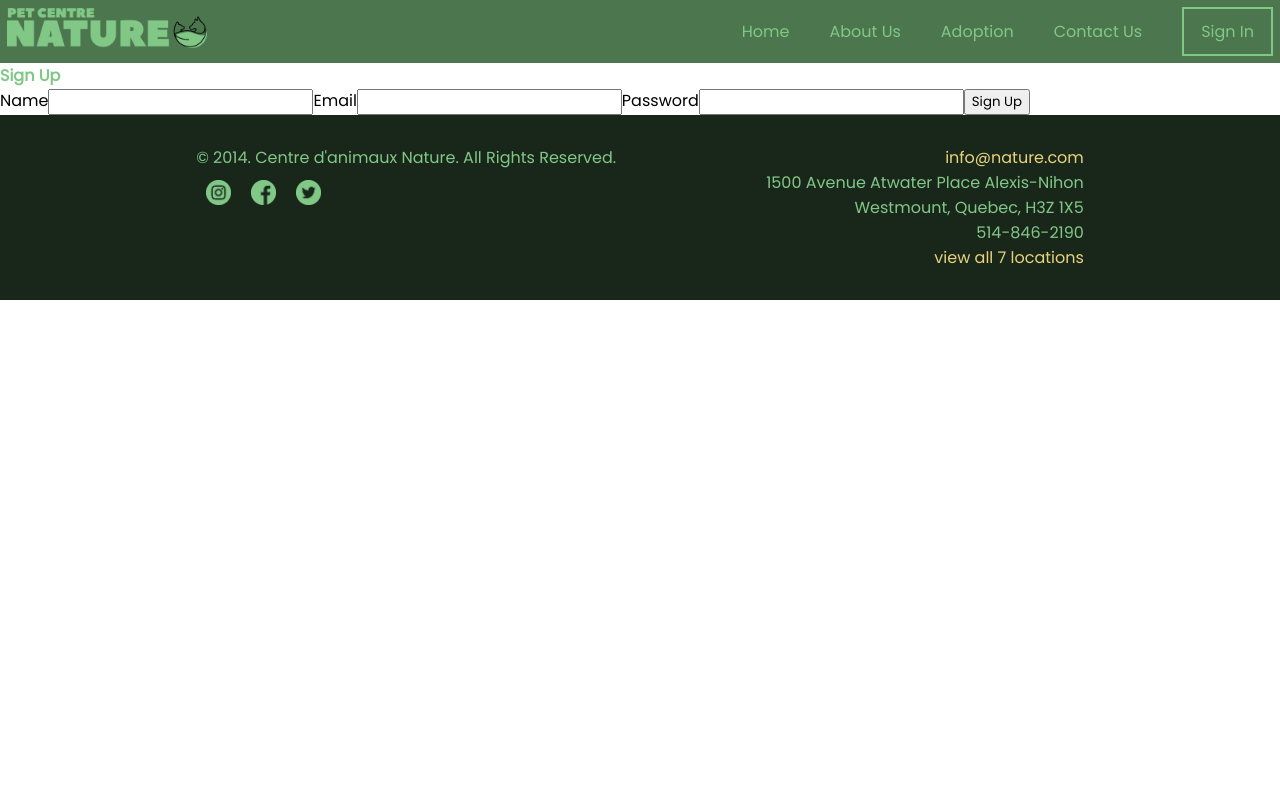
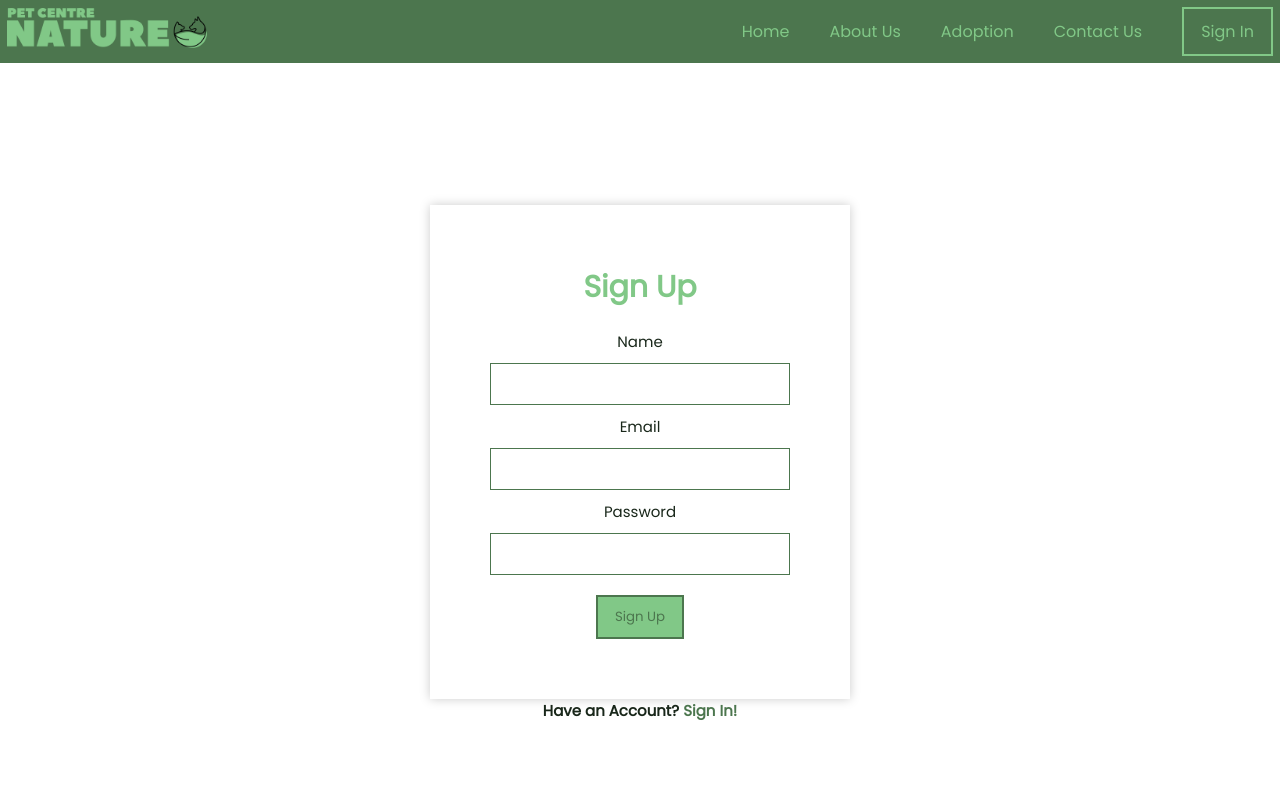
Before and after one commit to sarahghossen/Nature-Re-Brand, a React (Create React App) app in the folder frontend/: page /sign-up in a window 1280 px wide. Shown: the top 800 px of the page. Built offline with nearby package versions, Linux system fonts and the light colour scheme.

Commit message:
css sign up

```diff
--- a/frontend/src/AboutUs.js
+++ b/frontend/src/AboutUs.js
@@ -8,7 +8,7 @@ const AboutUs = () => {
       <H1Div>
         <H1>About Us</H1>
         <BigP>
-          W Since first opening our doors in 1985, Nature Pet Centers has always
+          Since first opening our doors in 1985, Nature Pet Centers has always
           been considered as leaders in the Pet Industry.
         </BigP>
       </H1Div>
@@ -37,10 +37,10 @@ const AboutUs = () => {
             friendly atmosphere. At Nature Pet Centers, we’re not just Animal
             Lovers.
           </P>
-          <P>
+          <H3>
             Are you ready to see our adorable animals available for adoption?
             They're waiting for you!
-          </P>
+          </H3>
           <ViewButton>View Now</ViewButton>
         </AboutUsDiv3>
         <ImgDiv>
@@ -121,10 +121,16 @@ const H1 = styled.h1`
   margin-bottom: 20px;
 `;
 
-const H2 = styled.h1`
+const H2 = styled.h2`
   font-size: 30px;
   margin-bottom: 30px;
   color: var(--secondary-color);
 `;
 
+const H3 = styled.h3`
+  font-size: 19px;
+  margin-bottom: 30px;
+  color: var(--secondary-color);
+`;
+
 export default AboutUs;
--- a/frontend/src/userAuth/SignIn.js
+++ b/frontend/src/userAuth/SignIn.js
@@ -79,7 +79,7 @@ const SignInForm = styled.form`
   flex-direction: column;
   justify-content: center;
   align-items: center;
-  padding: 80px 60px 80px 60px;
+  padding: 60px;
 `;
 
 const Label = styled.label`
--- a/frontend/src/userAuth/SignUp.js
+++ b/frontend/src/userAuth/SignUp.js
@@ -34,33 +34,104 @@ const SignUp = ({ userData, setUserData }) => {
   };
 
   return (
-    <div>
-      <form>
-        <h1>Sign Up</h1>
-        <label>Name</label>
-        <input
+    <Container>
+      <SignUpForm>
+        <H1>Sign Up</H1>
+        <Label>Name</Label>
+        <Input
           type="text"
           htmlFor="userName"
           name="name"
           onChange={(e) => setName(e.target.value)}
         />
-        <label>Email</label>
-        <input
+        <Label>Email</Label>
+        <Input
           type="email"
           htmlFor="email"
           name="email"
           onChange={(e) => setEmail(e.target.value)}
         />
-        <label>Password</label>
-        <input
+        <Label>Password</Label>
+        <Input
           type="password"
           name="password"
           onChange={(e) => setPassword(e.target.value)}
         />
-        <button onClick={handleSubmit}>Sign Up</button>
-      </form>
-    </div>
+        <SignUpButton onClick={handleSubmit}>Sign Up</SignUpButton>
+      </SignUpForm>
+      <H2>
+        Have an Account?{" "}
+        <Link
+          style={{
+            textDecoration: "none",
+            color: "var(--secondary-color)",
+          }}
+          to="sign-in"
+        >
+          Sign In!
+        </Link>
+      </H2>
+    </Container>
   );
 };
 
+const Container = styled.div`
+  display: flex;
+  flex-direction: column;
+  justify-content: center;
+  align-items: center;
+  min-height: 100vh;
+`;
+
+const SignUpForm = styled.form`
+  box-shadow: 0 0 10px #ccc;
+  display: flex;
+  flex-direction: column;
+  justify-content: center;
+  align-items: center;
+  padding: 60px;
+`;
+
+const Label = styled.label`
+  margin-bottom: 10px;
+  font-size: 15px;
+  color: var(--third-color);
+`;
+
+const Input = styled.input`
+  border: 1px solid var(--secondary-color);
+  padding: 10px;
+  outline: none;
+  width: 300px;
+  margin-bottom: 10px;
+`;
+
+const SignUpButton = styled.button`
+  text-decoration: none;
+  display: inline-block;
+  outline: none;
+  border: 2px solid var(--secondary-color);
+  color: var(--secondary-color);
+  background-color: var(--primary-color);
+  padding: 10px 17px 10px 17px;
+  -webkit-transition: ease-out 0.4s;
+  -moz-transition: ease-out 0.4s;
+  transition: ease-out 0.4s;
+  cursor: pointer;
+  margin-top: 10px;
+  &:hover {
+    box-shadow: inset 150px 0 0 0 var(--third-color);
+  }
+`;
+
+const H1 = styled.h1`
+  font-size: 30px;
+  margin-bottom: 20px;
+`;
+
+const H2 = styled.h2`
+  font-size: 15px;
+  color: var(--third-color);
+`;
+
 export default SignUp;
```
